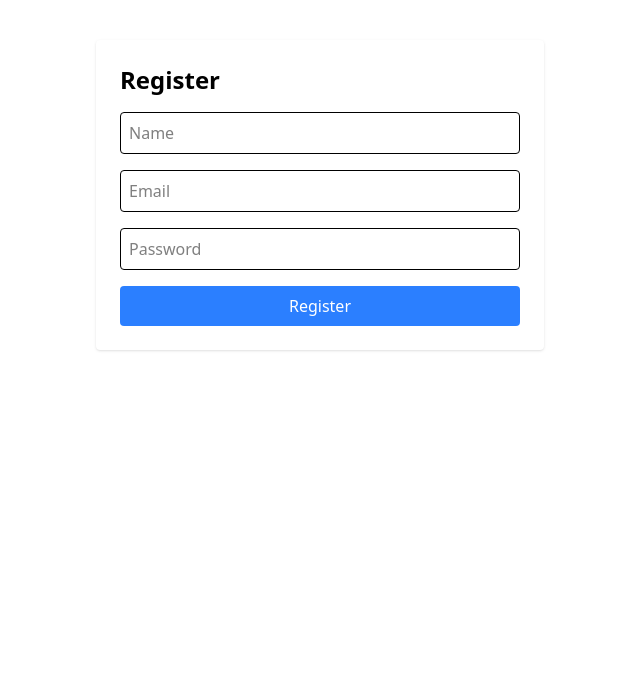
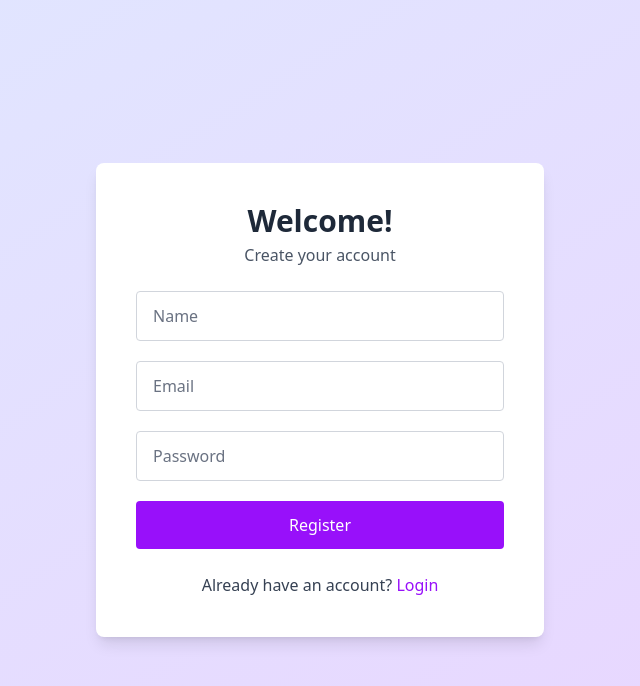
Before and after one commit to riyaa-dev/excelvision, a React (Vite) app in the folder frontend/: page /register in a window 1280 px wide. Shown: the top 686 px of the page, without its empty margins (320-960 px from the left). Built offline with nearby package versions, Linux system fonts and the light colour scheme.

Commit message:
Refactor Dashboard and Register components for improved layout, styling, and user experience; enhance file upload handling and error messaging.

```diff
--- a/frontend/src/pages/Dashboard.jsx
+++ b/frontend/src/pages/Dashboard.jsx
@@ -3,74 +3,91 @@ import axiosInstance from "../features/axiosInstance";
 import { useSelector } from 'react-redux';
 
 const Dashboard = () => {
-  const token = localStorage.getItem("token");
   const { user } = useSelector((state) => state.auth);
   const [file, setFile] = useState(null);
   const [history, setHistory] = useState([]);
-  const [message, setMessage] = useState('');
+  const [showHistory, setShowHistory] = useState(false);
+  const [message, setMessage] = useState("");
 
-  // Load upload history
-  const loadHistory = async () => {
+  const fetchHistory = async () => {
     try {
-      const res = await axiosInstance.get('/data/history');
+      const res = await axiosInstance.get("/upload/history");
       setHistory(res.data);
     } catch (err) {
-      console.log('History fetch failed:', err.response?.data?.message || err?.message ||err);
+      console.error("Error fetching history:", err);
     }
   };
 
   useEffect(() => {
-    loadHistory();
+    fetchHistory();
   }, []);
 
-  // Upload Excel file
-  const handleUpload = async (e) => {
-    e.preventDefault();
-    if (!file) return alert("Please select a file");
+  const handleFileChange = (e) => {
+    setFile(e.target.files[0]);
+  };
 
+  const handleUpload = async () => {
+    if (!file) return;
     const formData = new FormData();
     formData.append("file", file);
 
     try {
-      const res = await axiosInstance.post('/data/upload', formData); // ✅ fixed
-      setMessage(res.data.message);
-      loadHistory(); // refresh list
+      const res = await axiosInstance.post("/upload/upload", formData);
+      setMessage("Upload successful!");
+      fetchHistory();
+      setFile(null);
     } catch (err) {
-      setMessage("Upload failed: " + err.response?.data?.message);
+      setMessage("Upload failed.");
     }
   };
 
   return (
-    <div className="max-w-3xl mx-auto mt-8 p-4">
-      <h1 className="text-2xl font-bold mb-4">Welcome, {user?.name}</h1>
+    <div className="min-h-screen bg-gradient-to-br from-indigo-100 to-purple-200 flex items-center justify-center px-4">
+      <div className="bg-white shadow-lg rounded-lg w-full max-w-2xl p-8">
+        <h2 className="text-2xl font-bold text-center text-gray-800 mb-4">
+          Welcome, {user?.name || 'User'}
+        </h2>
 
-      <form onSubmit={handleUpload} className="mb-6">
-        <input
-          type="file"
-          accept=".xlsx,.xls"
-          onChange={(e) => setFile(e.target.files[0])}
-          className="mb-2"
-        />
-        <button className="bg-green-500 text-white px-4 py-2 rounded">
-          Upload Excel
-        </button>
-      </form>
+        {message && <p className="text-center text-green-600 mb-4">{message}</p>}
 
-      {message && <p className="text-blue-500 mb-4">{message}</p>}
+        <div className="flex flex-col sm:flex-row items-center justify-center gap-4 mb-6">
+          <input
+            type="file"
+            onChange={handleFileChange}
+            className="block w-full text-sm text-gray-600 file:mr-4 file:py-2 file:px-4 file:rounded-full file:border-0 file:text-sm file:font-semibold file:bg-purple-100 file:text-purple-700 hover:file:bg-purple-200"
+          />
+          <button
+            onClick={handleUpload}
+            className="bg-green-500 hover:bg-green-600 text-white py-2 px-6 rounded-lg transition"
+          >
+            Upload Excel
+          </button>
+        </div>
 
-      <h2 className="text-lg font-semibold mb-2">Upload History</h2>
-     <ul className="list-disc pl-6">
-  {
-    history.length > 0 ? (
-      history.map((item) => (
-        <li key={item._id}>...</li>
-      ))
-    ) : (
-      <li className="text-gray-500">No uploads yet.</li>
-    )
-  }
-</ul>
+        <div className="text-center mb-4">
+          <button
+            onClick={() => setShowHistory(!showHistory)}
+            className="text-purple-600 hover:underline font-medium"
+          >
+            {showHistory ? "Hide Upload History" : "Show Upload History"}
+          </button>
+        </div>
 
+        {showHistory && (
+          <div>
+            <h3 className="text-lg font-semibold text-gray-800 mb-2">Upload History</h3>
+            {history.length > 0 ? (
+              <ul className="space-y-2 list-disc list-inside text-gray-700">
+                {history.map((item, index) => (
+                  <li key={index}>{item.originalName}</li>
+                ))}
+              </ul>
+            ) : (
+              <p className="text-gray-500">No uploads yet.</p>
+            )}
+          </div>
+        )}
+      </div>
     </div>
   );
 };
--- a/frontend/src/pages/register.jsx
+++ b/frontend/src/pages/register.jsx
@@ -19,18 +19,60 @@ const Register =()=>{
 
         });
     };
-     return (
-    <div className="max-w-md mx-auto mt-10 bg-white p-6 rounded shadow">
-      <h2 className="text-2xl font-bold mb-4">Register</h2>
-      {error && <p className="text-red-500">{error}</p>}
-      <form onSubmit={handleSubmit} className="space-y-4">
-        <input name="name" placeholder="Name" onChange={handleChange} className="w-full border p-2 rounded" />
-        <input name="email" placeholder="Email" onChange={handleChange} className="w-full border p-2 rounded" />
-        <input type="password" name="password" placeholder="Password" onChange={handleChange} className="w-full border p-2 rounded" />
-        <button className="bg-blue-500 text-white py-2 px-4 rounded w-full">{loading ? 'Loading...' : 'Register'}</button>
-      </form>
+
+  return (
+    <div className="min-h-screen flex items-center justify-center bg-gradient-to-br from-indigo-100 to-purple-200 px-4">
+      <div className="bg-white shadow-lg rounded-lg px-10 py-10 w-full max-w-md">
+        <h1 className="text-3xl font-bold text-center text-gray-800 mb-1">Welcome!</h1>
+        <p className="text-center text-gray-600 mb-6">Create your account</p>
+
+        {error && <p className="text-red-500 text-center mb-4">{error}</p>}
+
+        <form onSubmit={handleSubmit} className="space-y-5">
+          <input
+            name="name"
+            placeholder="Name"
+            value={formData.name}
+            onChange={handleChange}
+            className="w-full px-4 py-3 rounded border border-gray-300 text-gray-800 placeholder-gray-500 focus:outline-none focus:ring-2 focus:ring-purple-500"
+          />
+          <input
+            name="email"
+            type="email"
+            placeholder="Email"
+            value={formData.email}
+            onChange={handleChange}
+            className="w-full px-4 py-3 rounded border border-gray-300 text-gray-800 placeholder-gray-500 focus:outline-none focus:ring-2 focus:ring-purple-500"
+          />
+          <input
+            name="password"
+            type="password"
+            placeholder="Password"
+            value={formData.password}
+            onChange={handleChange}
+            className="w-full px-4 py-3 rounded border border-gray-300 text-gray-800 placeholder-gray-500 focus:outline-none focus:ring-2 focus:ring-purple-500"
+          />
+          <button
+            type="submit"
+            className="w-full bg-purple-600 hover:bg-purple-700 text-white py-3 rounded transition"
+          >
+            {loading ? 'Creating Account...' : 'Register'}
+          </button>
+        </form>
+
+        <div className="mt-6 text-center text-gray-700">
+          Already have an account?{' '}
+          <span
+            onClick={() => navigate('/login')}
+            className="text-purple-600 hover:underline cursor-pointer"
+          >
+            Login
+          </span>
+        </div>
+      </div>
     </div>
   );
+
 };
 
 export default Register;
```
